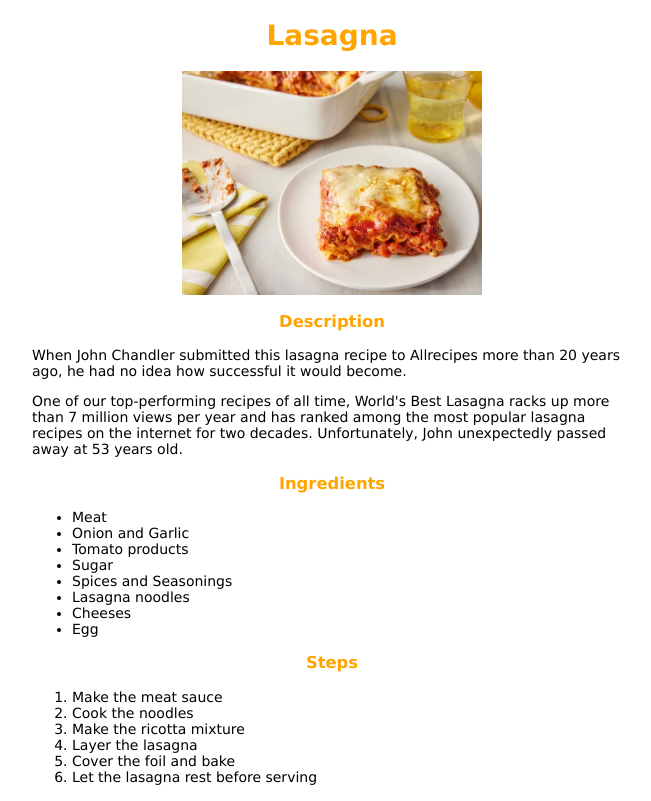
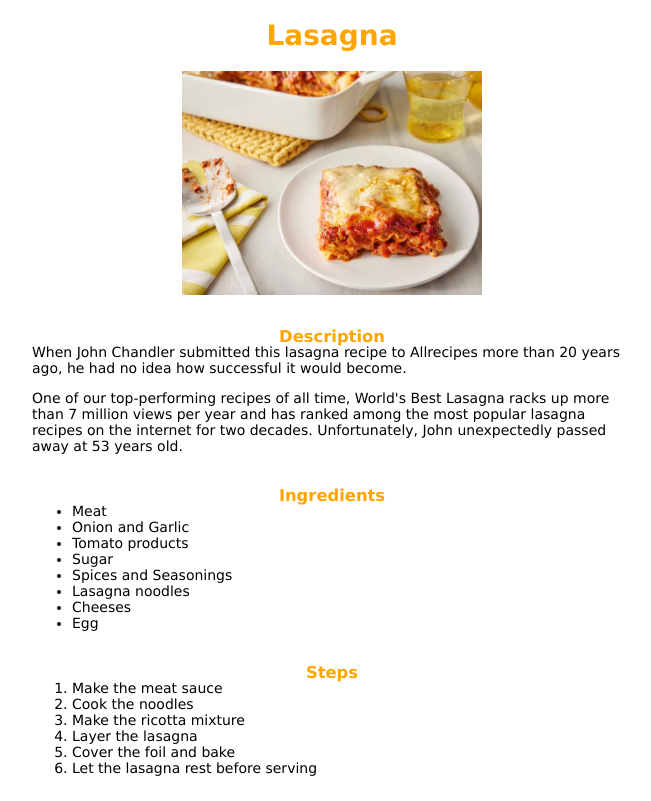
Before and after one commit to abu-bilaall/odin-recipes-new, a plain HTML site: page recipes/lasagna.html in a window 1280 px wide. Shown: the whole page, without its empty margins (308-959 px from the left). Drawn offline with Linux system fonts and the light colour scheme.

Commit message:
Reduce between secondary headers and their content

```diff
--- a/styles.css
+++ b/styles.css
@@ -2,6 +2,11 @@ h1, h3 {
     font-family: "Verdana", sans-serif;
     color: orange;
     text-align: center;
+}
+
+h3 {
+    margin-bottom: -16px;
+    margin-top: 32px;
 }
 
 body {
```
